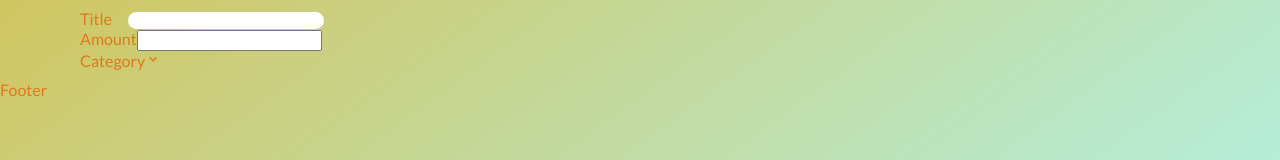
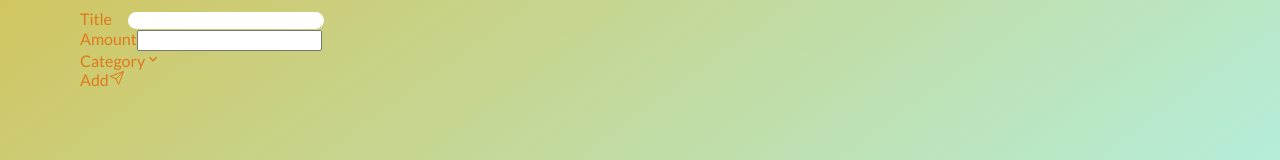
Before and after one commit to abdallah1996adam/expense-tracker-app, a React (Create React App) app: page /add-expense in a window 1280 px wide. Shown: the part 302-462 px from the top of the page. Built offline with nearby package versions, Linux system fonts and the light colour scheme.

Commit message:
:rocket:

```diff
--- a/src/App.js
+++ b/src/App.js
@@ -3,7 +3,7 @@ import { Switch, Route, BrowserRouter } from "react-router-dom";
 //pages
 import { Home } from "./pages";
 import { AddExpense } from "./pages";
-import { Header, Footer } from "./pages/partials";
+import { Header} from "./pages/partials";
 
 function App() {
   return (
@@ -13,7 +13,6 @@ function App() {
         <Route exact path="/" component={Home} />
         <Route exact path="/add-expense" component={AddExpense}/>
       </Switch>
-      <Footer />
     </BrowserRouter>
   );
 }
--- a/src/components/addForm/AddForm.jsx
+++ b/src/components/addForm/AddForm.jsx
@@ -1,6 +1,7 @@
 import React, { useState } from "react";
 //icons
 import { MdKeyboardArrowDown } from "react-icons/md";
+import { IoPaperPlaneOutline } from "react-icons/io5";
 
 import { categories } from "../../constants";
 
@@ -26,6 +27,19 @@ export const AddForm = () => {
     setCategory(clickedCategory);
     setIsOpen(false);
   };
+
+  const handleSubmit = ()=>{
+    if(amount===""|| title===""|| !category){
+      console.log('no data');
+      return
+    }
+    const data = {
+      title,
+      category,
+      amount,
+      creadtedAt:Date.now()
+    }
+  }
   return (
     <main className="add-form">
       <section className="form-item">
@@ -49,7 +63,7 @@ export const AddForm = () => {
       <section className="category-container">
         <div className="category">
           <div className="category-dropdown" onClick={() => setIsOpen(!isOpen)}>
-            <label>Category</label>
+            <label> {category ? category.title : "Category"}</label>
             <MdKeyboardArrowDown />
           </div>
           {isOpen && (
@@ -62,13 +76,19 @@ export const AddForm = () => {
                   onClick={() => handleCategory(cat)}
                 >
                   <label>{cat.title}</label>
-                  <img src={cat.icon} alt={cat.title} />
+                  <i>{cat.icon}</i>
                 </div>
               ))}
             </div>
           )}
         </div>
       </section>
+      <div className="form-add-btn">
+        <div onClick={handleSubmit}>
+          <span>Add</span>
+          <IoPaperPlaneOutline />
+        </div>
+      </div>
     </main>
   );
 };
--- a/src/constants/index.js
+++ b/src/constants/index.js
@@ -1,7 +1,7 @@
 import { FaGraduationCap } from "react-icons/fa";
 import { RiMentalHealthFill } from "react-icons/ri";
 import { AiOutlineShoppingCart } from "react-icons/ai";
-import { IoFastFoodOutline } from "react-icons/io";
+import { IoFastFoodOutline } from "react-icons/io5";
 import { BsChatDots } from "react-icons/bs";
 
 export const categories = [
```
